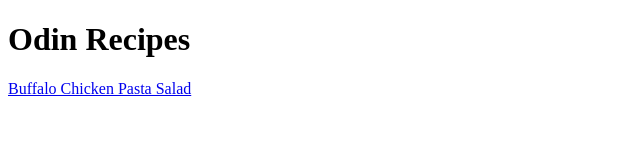
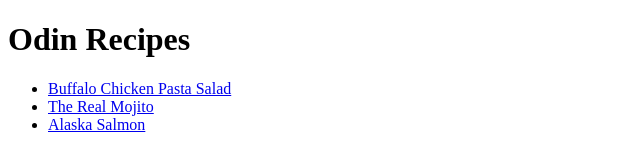
Before and after one commit to vazgen96/odin-recipes, a plain HTML site: page index.html in a window 1280 px wide. Shown: the whole page, without its empty margins (0-640 px from the left). Drawn offline with Linux system fonts and the light colour scheme.

Commit message:
update main page

```diff
--- a/index.html
+++ b/index.html
@@ -8,6 +8,10 @@
 </head>
 <body>
     <h1>Odin Recipes</h1>
-    <a href="./recipes/pasta-salad.html">Buffalo Chicken Pasta Salad</a>
+    <ul>
+        <li><a href="./recipes/pasta-salad.html">Buffalo Chicken Pasta Salad</a></li>
+        <li><a href="./recipes/mojito.html">The Real Mojito</a></li>
+        <li><a href="./recipes/alaska-salmon.html">Alaska Salmon</a></li>
+    </ul>
 </body>
 </html>
```
